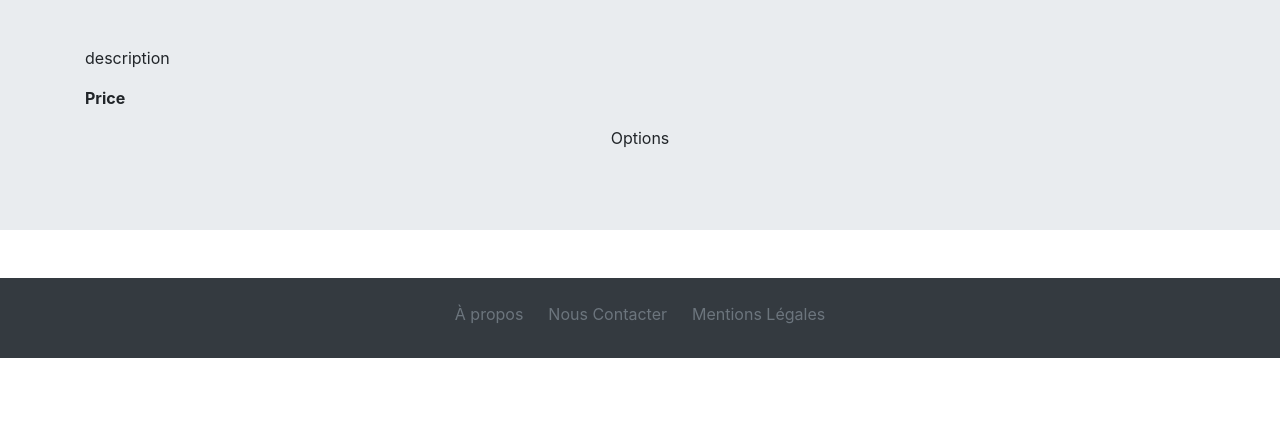
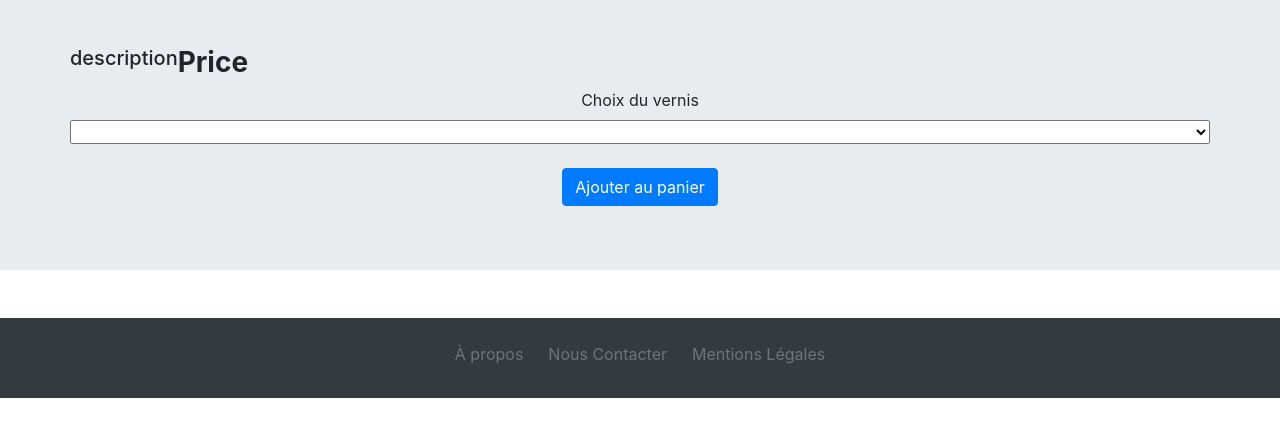
Before and after one commit to ThibautCas/ThibautCastelain_5_04012021, a website: page product.html in a window 1280 px wide. Shown: the part 250-686 px from the top of the page. Drawn offline with nearby package versions, Linux system fonts and the light colour scheme; no server answers.

Commit message:
product page done

```diff
--- a/product.html
+++ b/product.html
@@ -6,10 +6,7 @@
       name="viewport "
       content="width=device-width, initial-scale=1, shrink-to-fit=no"
     />
-    <meta
-      name="description"
-      content="Votre meuble personalisable"
-    />
+    <meta name="description" content="Votre meuble personalisable" />
     <link
       rel="stylesheet"
       href="https://stackpath.bootstrapcdn.com/bootstrap/4.5.2/css/bootstrap.min.css"
@@ -53,12 +50,23 @@
       <div class="container">
         <div class="row" id="productContainer">
           <h1 id="product-name" class="text-center col-12">ProductName</h1>
-          <img id="product-img" class="col-12 my-5" src="" alt="Image du produit">
-          <p id="product-description" class="col-12">description</p>
-          <p id="product-price" class="col-12"><strong>Price</strong></p>
-          <p class="col-12 text-center">Options</p>
-
-
+          <img
+            id="product-img"
+            class="col-12 my-5"
+            src=""
+            alt="Image du produit"
+          />
+          <p class="h5" id="product-description" class="col-12">description</p>
+          <p class="h3" id="product-price" class="col-12">
+            <strong>Price</strong>
+          </p>
+          <label class="col-12 text-center" for="option">Choix du vernis</label>
+          <select class="col-12" name="option" id="option"></select>
+          <div class="col-12 text-center">
+            <button type="button" class="btn btn-primary mt-4">
+              Ajouter au panier
+            </button>
+          </div>
         </div>
       </div>
     </div>
--- a/product.js
+++ b/product.js
@@ -14,6 +14,13 @@ async function productDetails() {
     document.getElementById('product-img').setAttribute("src", `${product.imageUrl}`);
     document.getElementById('product-description').innerHTML = `${product.description}`;
     document.getElementById('product-price').innerHTML = `<strong>Prix : ${(product.price / 100)} €</strong>`;
+
+    // Display Options
+    let productOption = document.getElementById('option');
+    product.varnish.forEach(varnish => {
+        let option = document.createElement('option');
+        productOption.appendChild(option);
+        option.innerHTML = varnish;
+    });
 };
-
 productDetails();
```
